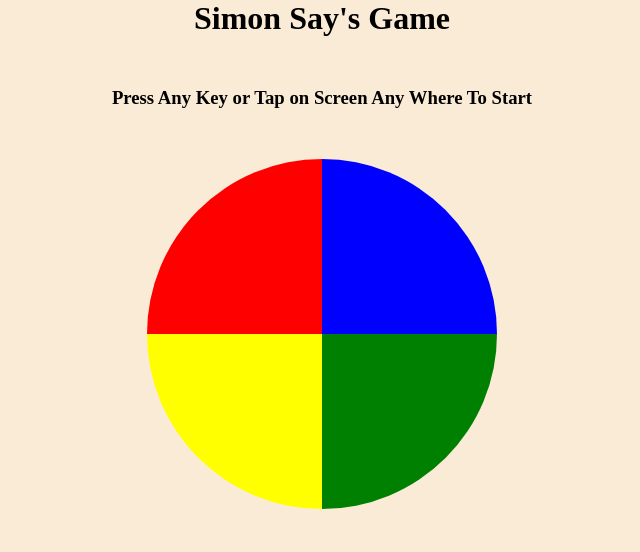
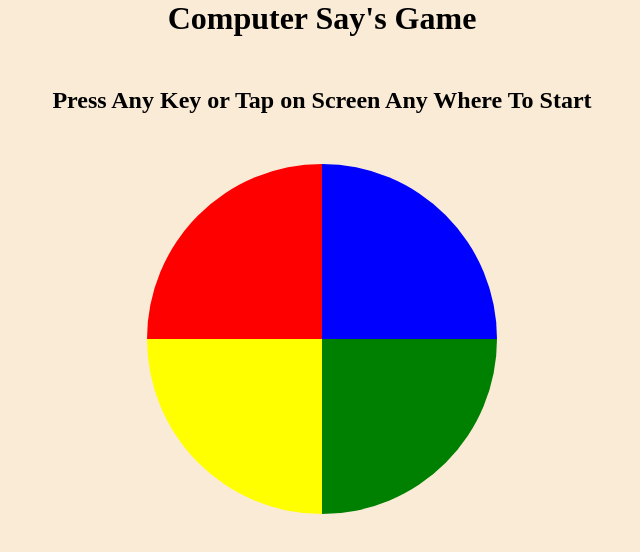
Before and after one commit to Muhammad-Tayyab-Awan/computer-says-game, a plain HTML site: page index.html in a window 1280 px wide. Shown: the whole page, without its empty margins (318-958 px from the left). Drawn offline with Linux system fonts and the light colour scheme.

Commit message:
in index.html document title is changed to Computer Say's Game

```diff
--- a/index.html
+++ b/index.html
@@ -3,13 +3,13 @@
   <head>
     <meta charset="UTF-8" />
     <meta name="viewport" content="width=device-width, initial-scale=1.0" />
-    <title>Simon Say's Game</title>
+    <title>Computer Say's Game</title>
     <link rel="stylesheet" href="style.css".css">
   </head>
   <body id="body">
-    <h1>Simon Say's Game</h1>
+    <h1>Computer Say's Game</h1>
     <div class="msgContainer">
-      <h3 class="msg">Press Any Key or Tap on Screen Any Where To Start</h3>
+      <h2 class="msg">Press Any Key or Tap on Screen Any Where To Start</h2>
     </div>
     <div class="gameContainer">
       <div class="roundBox" id="rBox1"></div>
```
